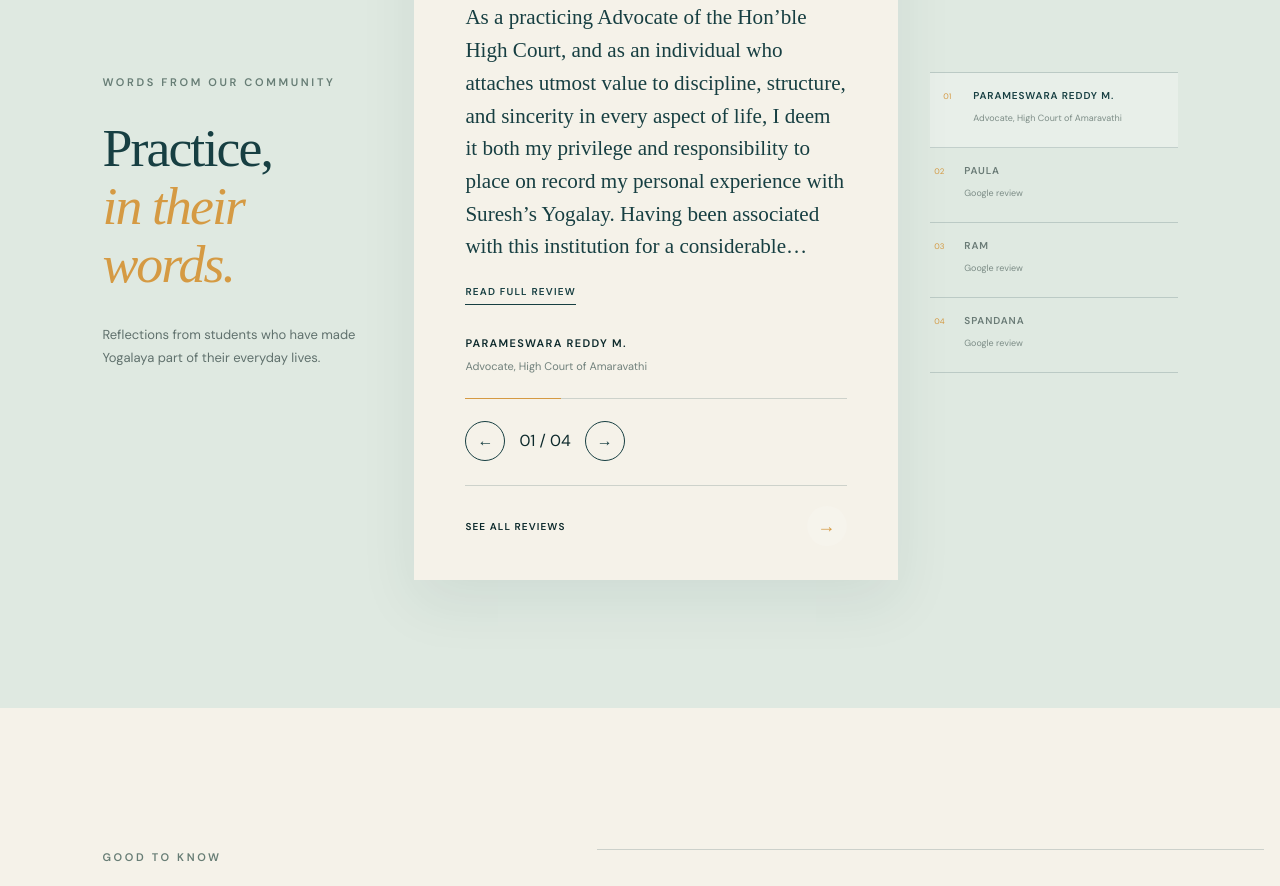
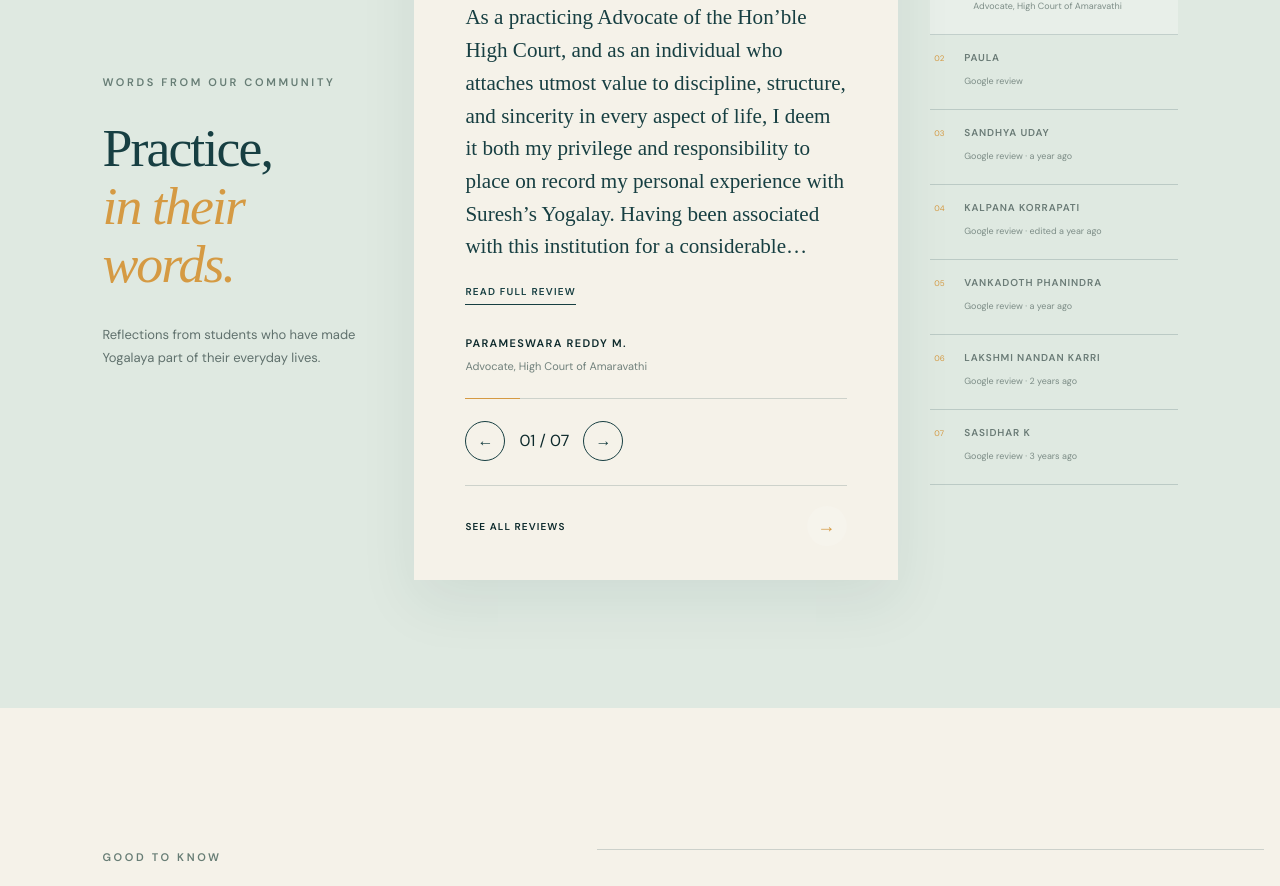
Before and after one commit to Murthy-sys/yogalaya, a React (Vite) app: page / in a window 1280 px wide. Shown: the part 6475-7361 px from the top of the page. Built offline with nearby package versions, Linux system fonts and the light colour scheme; a web font is replaced by a local one.

Commit message:
added revies

```diff
--- a/src/App.jsx
+++ b/src/App.jsx
@@ -91,38 +91,61 @@
     detail: "Google review",
   },
   {
-    quote: `I came to know about Yogalaya from Facebook. I have been practicing yoga for the last six months, and my perception of yoga has completely changed. I was under the impression that yoga was only physical activity. Slowly, I realized from Yoga Master Suresh—who reiterates during training sessions—that yoga is a union of body and mind.
-
-Suresh’s in-depth knowledge, rich experience, and command of yoga are clearly visible in every aspect of training. He pays close attention to every individual, understands their needs, trains accordingly, and modifies the approach without losing the essence of yoga—making sure goals are met.
-
-Whenever a new asana or technique is taught, he explains its benefits. This improves a trainee’s yoga knowledge and motivates us to practice continuously. His slow and steady approach, with a long-term vision, is truly appreciable. He is very friendly and approachable, and answers every question with patience. These are his assets and make him different.
-
-One of my favorite quotes from him is: “Any vehicle needs maintenance; likewise, the human body also needs regular maintenance, which can be achieved with regular practice of yoga.”
-
-I would highly recommend Yogalaya and Suresh Master to anyone who wants to train, practice, and experience yoga. All the very best, and thank you for the valuable training provided so far!
-
-Positive: Communication, Quality, Professionalism.`,
-    name: "Ram",
-    detail: "Google review",
+    quote: `As a gynecologist, I often recommend exercise and lifestyle modifications to my patients, particularly those with PCOD. Personally, I’ve had a very positive experience with Suresh Yogalaya. What impressed me most was their individualized approach, tailoring each session to the unique needs of the person. Inspired by my father, I incorporated yoga into my own life and have seen its lasting benefits. I truly believe everyone should adopt a form of physical activity that is enjoyable and sustainable in the long term — not just as a treatment, but as a way of life.`,
+    name: "Sandhya Uday",
+    detail: "Google review · a year ago",
   },
   {
-    quote: `Embarking on a three-month journey with yoga has been a transformative experience. When I started, I was a bit skeptical about what yoga could offer, but it quickly became a cherished part of my daily routine.
+    quote: `When I joined Yogalay, I was struggling both personally and professionally and searching for someone to share my problems with, someone to console me when I was feeling low. I thought I needed external support to get through tough times, but this mindset only led to disappointment and deeper feelings of depression.
 
-I’ve had severe migraine pain for seven years, but through consistent yoga practice, I’ve been able to reduce it significantly. Yoga has helped me manage stress, relax my body, and find a sense of calm, which has been crucial in decreasing the frequency and intensity of my migraines.
+I have consulted four psychologists over an 18-month period, but their solutions were only temporary. After continuing with counselling, I have observed that it is not providing solution to the issues I’m facing.
 
-Over the past three months, I’ve noticed significant improvements in my physical health. My flexibility has increased considerably; poses that once seemed impossible now feel comfortable and natural. My strength, particularly in my core and upper body, has also improved, which has positively impacted other physical activities I engage in.
+But as I started practicing blind walk and following the guidance of Suresh Sir and Keerthi Mam, I realised I wasn’t in a good place—mentally or physically.
+Yoga isn’t a exercise; it’s as important as eating. Just like we eat every day, we should make yoga a regular part of our lives to help us handle both the world around us and the world inside our minds.
+I’m very grateful to have met such amazing people at Yogalay. Suresh Sir has helped me understand that we don’t need someone constantly behind us—we have the strength within ourselves.
+Here are a few changes I’ve noticed in myself since joining Yogalay:
+1. Better focus: My mind is much clearer and less distracted now.
+2. Saying “No”: I used to struggle with saying “No,” but now I handle it politely and respectfully.
+3. Calmer reactions: I no longer overreact or overthink situations; I deal with them more calmly.
+4. Emotional control: I’m a people person, and I used to get overwhelmed emotionally. Recently, when my brother came back from the US, I am happy that he came and I joined that moment. Same thing happened with one of my frd came from states. The last time he left India, I felt very sad. But when I met recently, I enjoyed the time we spent together, though I wasn’t attached to it.
+Whenever I face a challenge, Suresh Sir is the first person I turn to. Because of Suresh Sir/Mam, I see a better version of myself.
+Yogalay is more than just a yoga center—it’s a family. Once you join, you’ll miss the classes and the people, even when you’re away.`,
+    name: "Kalpana Korrapati",
+    detail: "Google review · edited a year ago",
+  },
+  {
+    quote: `Hi, this is Phanindra. I am ex software employee. I had to leave my software job as I was suffering with anxiety disorder and depression due to job stress. So I started going to different renowned psychologists and psychiatrists for my treatment in Anantapur/Hyderabad/Bangalore. Finally in Bangalore hospital I understood about my symptoms and my condition clearly. But I was not able to handle anxiety when it is triggered. So after few months I had to leave my job. Then after some months I got to know about Suresh Yogalay. Then I understood that some breathing techniques in yoga can handle anxiety as it is triggered by negative thought process in my job stress. I am very grateful to my gurus Suresh sir and Keerthana mam for understanding my situation clearly and taught me about yoga practices daily. I believe yoga can teach you certain breathing techniques which are taught in daily asanas can help in handling in anxiety triggered situations. So finally after I experienced yoga at Suresh Yogalay for 2-3 months I can say for sure that yoga can be a very helpful tool to deal with our ongoing daily real life challenges we face mentally, physically and emotionally. So I recommend Suresh Yogalay for better tomorrow for all of us.`,
+    name: "Vankadoth Phanindra",
+    detail: "Google review · a year ago",
+  },
+  {
+    quote: `A Gateway of Holistic Wellness, Self-Discovery and Unlocking Inner Potential
 
-One of the most surprising aspects of this journey has been the mental and emotional benefits. Yoga has taught me the importance of mindfulness and being present in the moment. The practice has become a form of moving meditation, helping me calm my mind and reduce stress. I find myself more patient and less reactive in challenging situations. The breathing techniques learned in yoga have also been invaluable, providing tools to manage anxiety and improve focus.
+As a Law Student and IIT Madras BS Degree student juggling the complexities of legal studies and striving for excellence. I stepped into Suresh Yogalay where I could cultivate balance and tap into my full potential.
 
-Yoga has toned my body, revealing strength and balance. The poses have not only sculpted my muscles, but also enhanced my flexibility and posture, creating a well-rounded transformation.
+Suresh Yogalay is not an average yoga studio; it's a sanctuary where individuals from all walks of life come together to nurture their minds, bodies, and spirits. Under the compassionate mentorship of Suresh Sir and Gayathri Ma'am, I've experienced remarkable growth in all aspects of my being.
 
-In just three months, yoga has brought a sense of bliss into my life that I didn’t know was possible. It has taught me that true happiness comes from within, through connection, mindfulness, and self-awareness. This experience has been nothing short of transformative, and I am excited to continue this journey, knowing that each practice brings me closer to this blissful state.
+At Suresh Yogalay, yoga goes beyond stretching and sweating; it's about nurturing every aspect of oneself. Under the caring guidance of the Masters, I've learned various yoga poses and breathing techniques that not only make me physically fitter but also leave me feeling more energized and balanced.
 
-Since practicing with Suresh and Keerthi, I have noticed significant improvements in my physical health, including increased flexibility and strength. The mental and emotional benefits have been equally profound, with a noticeable reduction in stress and an enhanced sense of well-being. Their teaching incorporates not just physical asanas, but also pranayama, meditation, and yoga philosophy, providing a comprehensive approach to wellness. An experienced teacher like Suresh Master brings authenticity to the practice, staying true to the roots of yoga and ensuring that students receive a genuine experience.
+Through Suresh Sir's unique teachings and techniques and his passion for spirituality is contagious, his guidance made a profound impact on my life. I feel more connected to myself and the world around me, and I've developed a greater sense of clarity and purpose. His teachings have opened my eyes to the infinite possibilities that exist within and around me, filling me with a sense of wonder and gratitude.
 
-I highly suggest trying yoga if you’re looking for a natural way to improve your physical and mental well-being. Yoga helps in finding balance, reducing stress, and fostering a deep sense of inner peace. Give it a try—you might find it becomes a vital part of your life. Overall, it was an eye-opening experience that introduced me to the benefits of yoga.`,
-    name: "Spandana",
-    detail: "Google review",
+In addition to Suresh Sir's teachings, Gayathri Ma'am's unwavering support and encouragement have been instrumental in my journey. Her gentle guidance and compassionate presence create a nurturing environment where students can thrive and grow.
+
+This Yogalay is unique as it focusses on the mind and soul. Through simple mindfulness practices and calming meditation sessions, I've discovered a newfound sense of peace and clarity. The Masters' wisdom has helped me see the beauty in the present moment and understand myself on a deeper level.
+
+In just two months, I've witnessed remarkable growth and transformation within myself. I feel more centered, grounded, and aligned with my true purpose. Suresh Yogalay has become more than just a yoga studio to me; it's a sanctuary where I can reconnect with myself, explore my potential, and cultivate a deeper sense of well-being and fulfillment.
+
+In conclusion, Suresh Yogalay is a gem in the heart of the city, offering a sanctuary for those seeking balance, growth, and inner peace. In simple terms, if you're looking for a place to unwind, recharge, and discover your inner strength, look no further than Suresh Yogalay. With its blend of physical fitness, spiritual wisdom, and supportive community, it's a gem worth exploring. Your mind, body, and soul will thank you for it.`,
+    name: "Lakshmi Nandan Karri",
+    detail: "Google review · 2 years ago",
+  },
+  {
+    quote: `Superb training
+I joined in this yoga class with mixed thoughts, when I joined in class I was 89kgs.. after 3 months Its really wondering me and I can't believe my self I am just 68 kgs... With in 3 months from obesity to normal weight OMG. I am really thankful to Suresh sir and mam for making me fit physically and mentally.
+
+Guys remember one think obesity/ over weight is the main reason for almost all health issues like High blood pressure, diabetis...etc..`,
+    name: "Sasidhar K",
+    detail: "Google review · 3 years ago",
   },
 ];
 
```
Also changed, not shown: 3 other files (tests, documents, lock files or other folders).
